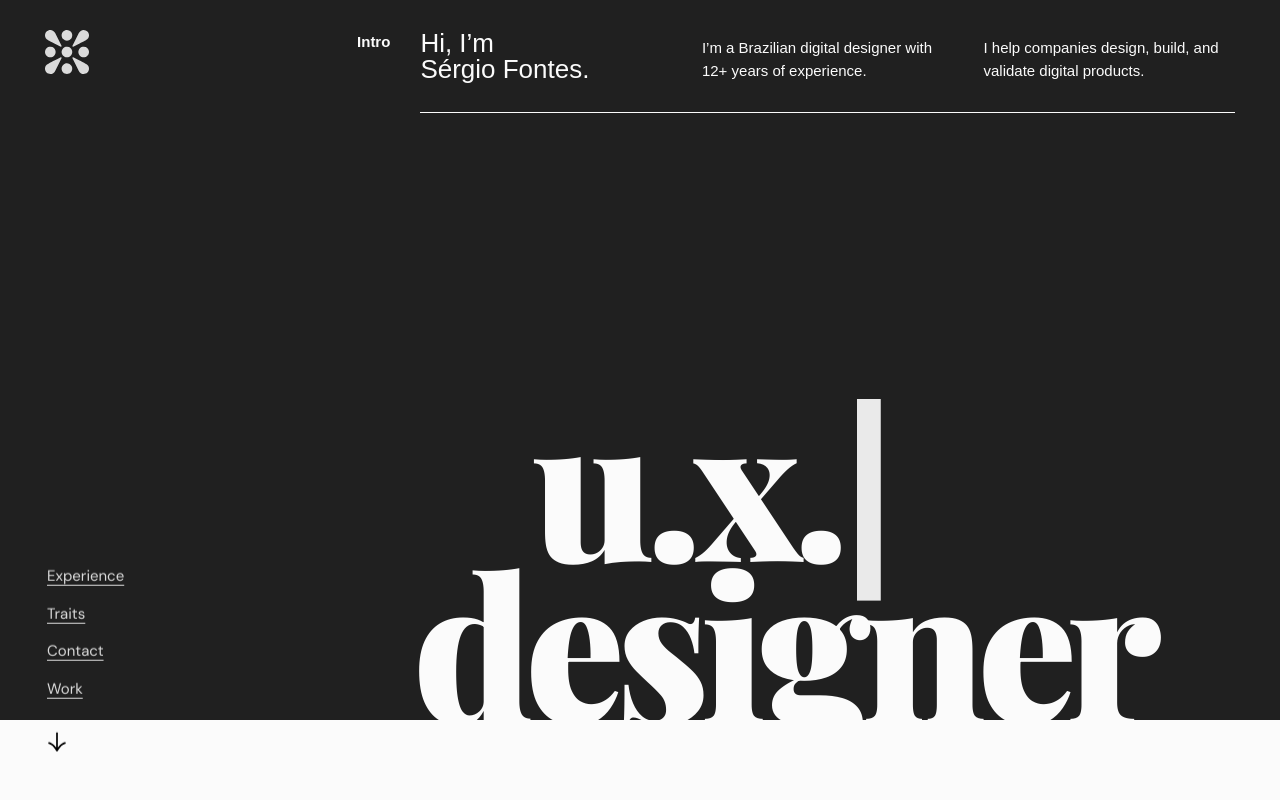
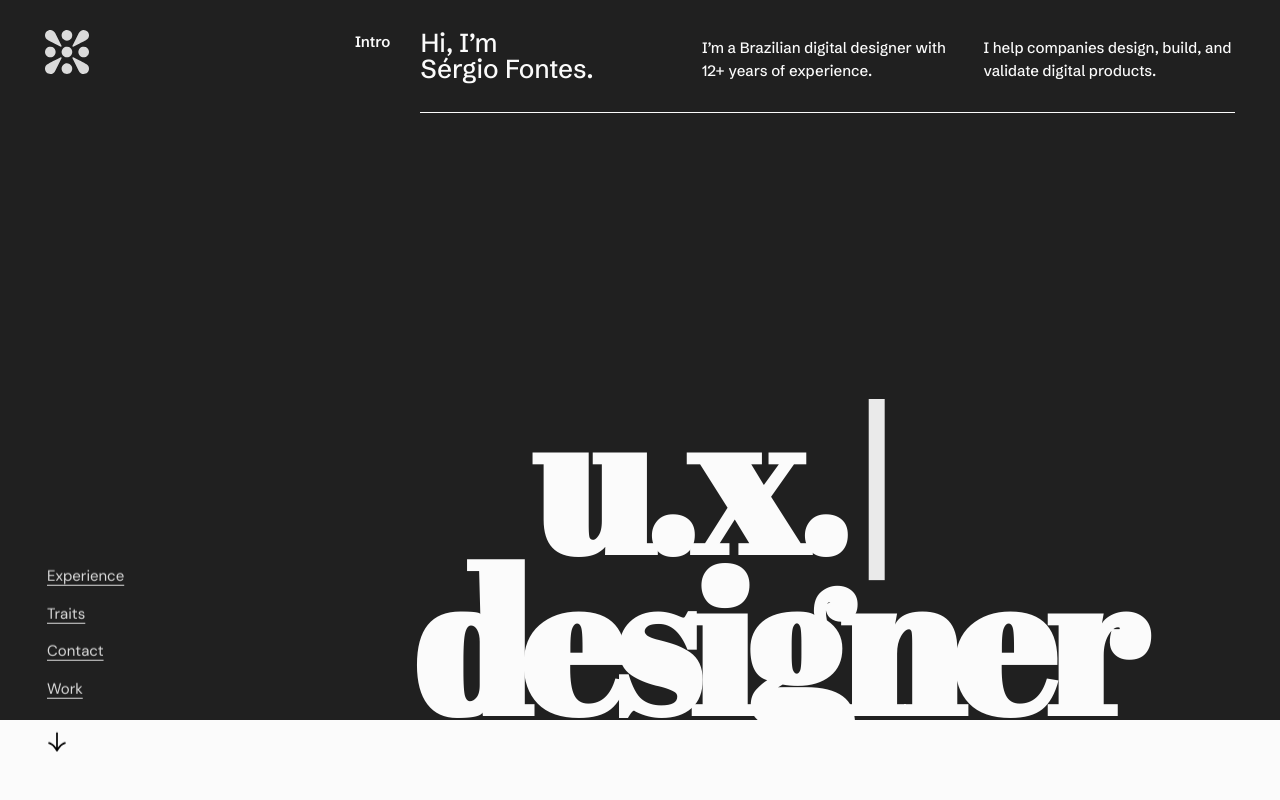
Before and after one commit to sergiofontes/fontes.cc, a Next.js app: page / in a window 1280 px wide. Shown: the top 800 px of the page. Built offline with nearby package versions, Linux system fonts and the light colour scheme.

Commit message:
Add new fonts

```diff
--- a/components/footer/footer.js
+++ b/components/footer/footer.js
@@ -17,22 +17,19 @@ export default function Footer() {
             Figma
           </Anchor>{' '}
           using{' '}
+          <Anchor href="https://fonts.google.com/specimen/Schibsted+Grotesk" target="_blank">
+            Schibsted Grotesk
+          </Anchor>
+          ,{' '}
           <Anchor href="https://fonts.google.com/specimen/DM+Sans" target="_blank">
             DM Sans
           </Anchor>
-          ,{' '}
+          , and{' '}
           <Anchor
-            href="https://fonts.google.com/specimen/IBM+Plex+Sans"
+            href="https://fonts.google.com/specimen/Abril+Fatface"
             target="_blank"
           >
-            IBM Plex Sans
-          </Anchor>
-          , and{' '}
-          <Anchor
-            href="https://fonts.google.com/specimen/Playfair+Display"
-            target="_blank"
-          >
-            Playfair Display
+            Abril Fatface
           </Anchor>
           .{' '}
         </small>
--- a/components/nav/nav.scss
+++ b/components/nav/nav.scss
@@ -21,8 +21,6 @@
     color: var(--color-text-inverse);
     text-decoration-color: var(--color-text-inverse);
     cursor: pointer;
-    -moz-osx-font-smoothing: grayscale;
-    -webkit-font-smoothing: antialiased;
   }
 
   small {
--- a/pages/_document.js
+++ b/pages/_document.js
@@ -27,7 +27,7 @@ export default function Document() {
         <link rel="manifest" href="favicons/site.webmanifest" />
         <link rel="mask-icon" href="favicons/safari-pinned-tab.svg" color="#211d1d" />
         <link
-          href="https://fonts.googleapis.com/css2?family=DM+Sans:wght@400;700&family=IBM+Plex+Sans:ital@0;1&family=Playfair+Display:wght@900&display=swap"
+          href="https://fonts.googleapis.com/css2?family=Abril+Fatface&family=DM+Sans:wght@400;700&family=Schibsted+Grotesk:wght@400..900&display=swap"
           rel="stylesheet"
         />
       </Head>
--- a/styles/typography.scss
+++ b/styles/typography.scss
@@ -7,7 +7,7 @@
 :root {
   --font-body: "Schibsted Grotesk", sans-serif;
   --font-title: "DM Sans", sans-serif;
-  --font-hero: "Playfair Display", serif;
+  --font-hero: "Abril Fatface", serif;
   --font-size: var(--base);
   --line-height: 1.5;
   font-family: var(--font-body);
```
